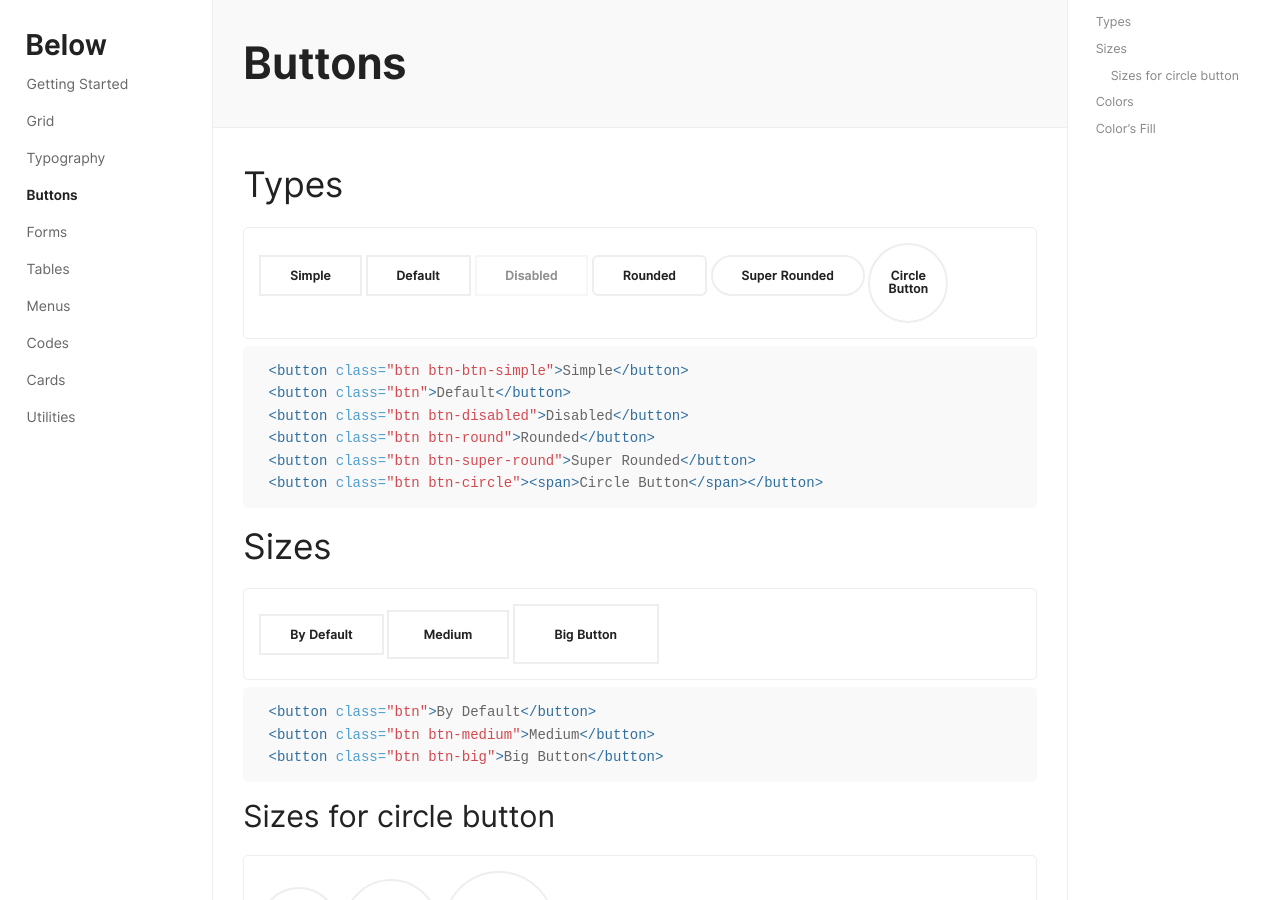
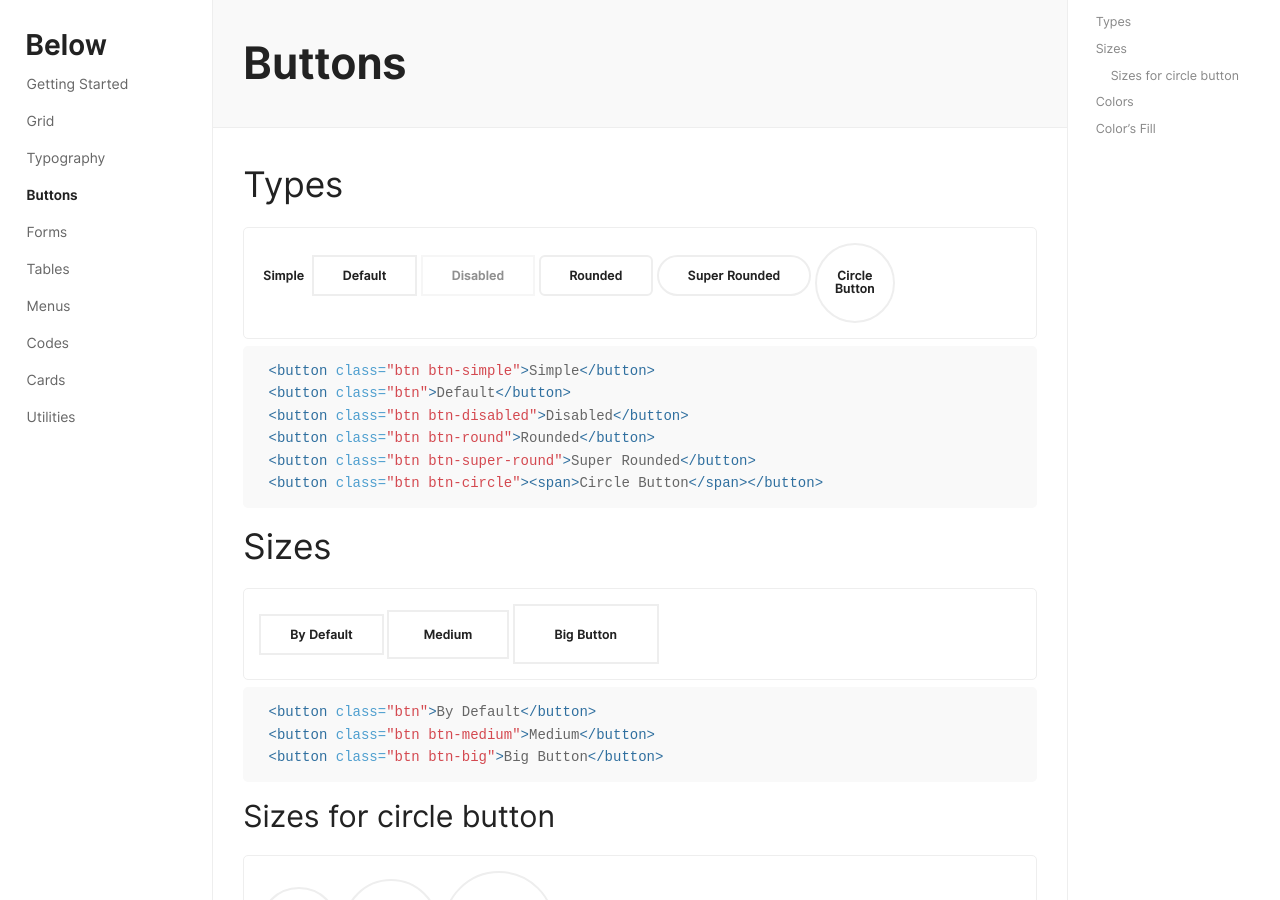
Before and after one commit to innusource/below, a Jekyll site: the page built from 04-buttons.md, in a window 1280 px wide and 900 px high. Built offline with Jekyll 4.4.1, drawn with Linux system fonts in a browser that asks for light colours; some of the changed lines change nothing that is shown.

Commit message:
fix buttons

```diff
--- a/04-buttons.md
+++ b/04-buttons.md
@@ -10,7 +10,7 @@ toc: true
 ### Types
 
 {% capture example %}
-<button class="btn btn-btn-simple">Simple</button>
+<button class="btn btn-simple">Simple</button>
 <button class="btn">Default</button>
 <button class="btn btn-disabled">Disabled</button>
 <button class="btn btn-round">Rounded</button>
```
Also changed, not shown: _sass/below/_buttons.scss (+36 -1 lines).
